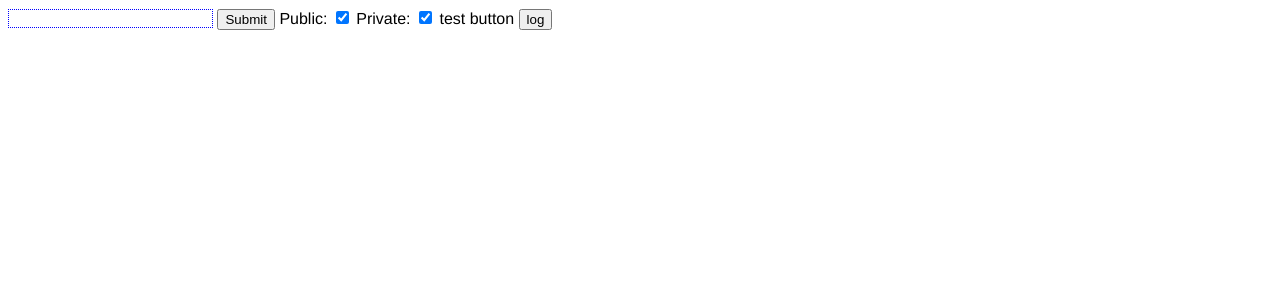
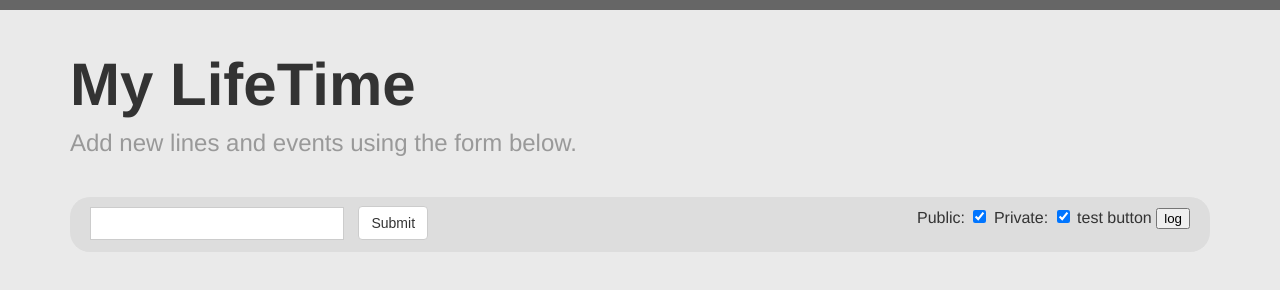
Before and after one commit to aaron-j-krause/AngularTimeline, a plain HTML site: page index.html in a window 1280 px wide. Drawn offline with Linux system fonts and the light colour scheme.

Commit message:
Some code cleanup in html and CSS, also added more divs and ids for layout in HTML and added a pile of new classes.

```diff
--- a/index.html
+++ b/index.html
@@ -7,18 +7,25 @@
   <script src="bower_components/angular-route/angular-route.js"></script>
   <script type="text/javascript" src = "myapp.js"></script>
 </head>
+
 <body ng-app = "myapp">
-<div ng-controller = "TimelineController as timelineCtrl">
+  <div id="wrapper">
+    <div id="controller-wrapper" ng-controller = "TimelineController as timelineCtrl">
 
-	<form ng-submit = "timelineCtrl.addTimeline()">
+      <div id="hero">
+        <h1>My LifeTime</h1>
+        <p>Add new lines and events using the form below.</p>
+      </div>
+
+      <form id="add-line-form" ng-submit = "timelineCtrl.addTimeline()">
         <input type = "text" id="tform" ng-model = "timelineCtrl.timeline.name"/>
-		<input type = "submit" value = "Submit"/>
+        <input type = "submit" value = "Submit" class="btn btn-default"/>
+        <div id="add-line-options">
           Public: <input type = "checkbox" name = "Pub"  ng-model="timelineCtrl.vis.pub"/>
           Private: <input type = "checkbox" name = "Priv" ng-model="timelineCtrl.vis.priv"/>
           test button <input type = "button" value = "log" ng-click="timelineCtrl.log()" />
+        </div>
       </form>
-
-
 
       <div class="timeline" ng-repeat="line in timelineCtrl.lines |orderBy: line.type" style="background-color: {{line.color[0]}}" data-name="{{line.name}}" ng-show="timelineCtrl.isVis(line)">
         <p>{{line.name}}<br/><span>{{line.type}}</span></p>
@@ -28,6 +35,7 @@
             <input type = "submit" value="delete">
           </form>
         </div>
+
         <form name = "evform" id = "evform" ng-submit = "timelineCtrl.addEvent(line,name)">
           <input type="text" id="evname" placeholder = "name" ng-model = "line.temp.name">
           <input type="text" placeholder ="start" ng-model="line.temp.start">
@@ -37,10 +45,8 @@
           <input type = "submit" value = "Submit"/>
         </form>
 
-
-	</div>
-</div>
-
-
+      </div><!-- /.timeline -->
+    </div><!-- /#controller-wrapper -->
+  </div><!-- /.wrapper -->
 </body>
 </html>
--- a/timeline.css
+++ b/timeline.css
@@ -1,5 +1,39 @@
 body{
+  background: #EAEAEA;
+  border-top: 10px solid #666;
+  color: #333;
   font-family: Helvetica;
+  margin: 0;
+  padding: 0;
+}
+
+#wrapper {
+  margin: 0 auto;
+  max-width: 1140px;
+  padding: 40px 20px;
+}
+
+#hero {
+  margin: 0 0 40px 0;
+}
+
+#hero h1 {
+  font-size: 60px;
+  margin: 0 0 10px 0;
+}
+
+#hero p {
+  color: #999;
+  font-size: 24px;
+  font-weight: 100;
+  margin: 0;
+}
+
+#add-line-form {
+  border-radius: 20px;
+  background-color: #DDD;
+  margin-bottom: 40px;
+  padding: 10px 20px;
 }
 
 .timeline {
@@ -35,8 +69,77 @@
 
 
 #tform{
-	border: 1px dotted blue;
+  display: inline-block;
+  font-size: 18px;
+  border: 1px solid #CCC;
+  margin-right: 10px;
+  padding: 8px 10px;
 }
+
+#add-line-options {
+  float: right;
+}
+
+.btn {
+  display: inline-block;
+  margin: 0;
+  font-weight: normal;
+  text-align: center;
+  vertical-align: middle;
+  cursor: pointer;
+  background-image: none;
+  border: 1px solid transparent;
+  white-space: nowrap;
+  padding: 6px 12px;
+  font-size: 14px;
+  line-height: 1.42857143;
+  border-radius: 4px;
+  -webkit-user-select: none;
+  -moz-user-select: none;
+  -ms-user-select: none;
+  user-select: none;
+  /* Not sure why need... */
+  position: relative;
+  top: -2px;
+}
+
+.btn:focus,
+.btn:active:focus,
+.btn.active:focus {
+  outline: thin dotted;
+  outline: 5px auto -webkit-focus-ring-color;
+  outline-offset: -2px;
+}
+.btn:hover,
+.btn:focus {
+  color: #333333;
+  text-decoration: none;
+}
+.btn:active,
+.btn.active {
+  outline: 0;
+  background-image: none;
+  -webkit-box-shadow: inset 0 3px 5px rgba(0, 0, 0, 0.125);
+  box-shadow: inset 0 3px 5px rgba(0, 0, 0, 0.125);
+}
+
+.btn-default {
+  color: #333333;
+  background-color: #ffffff;
+  border-color: #cccccc;
+}
+.btn-default:hover,
+.btn-default:focus,
+.btn-default:active {
+  color: #333333;
+  background-color: #e6e6e6;
+  border-color: #adadad;
+}
+.btn-default:active,
+.btn-default.active {
+  background-image: none;
+}
+
 .ev{
   position: absolute;
   display: inline-block;
```
Lines whose indentation alone changed are shown as unchanged.
